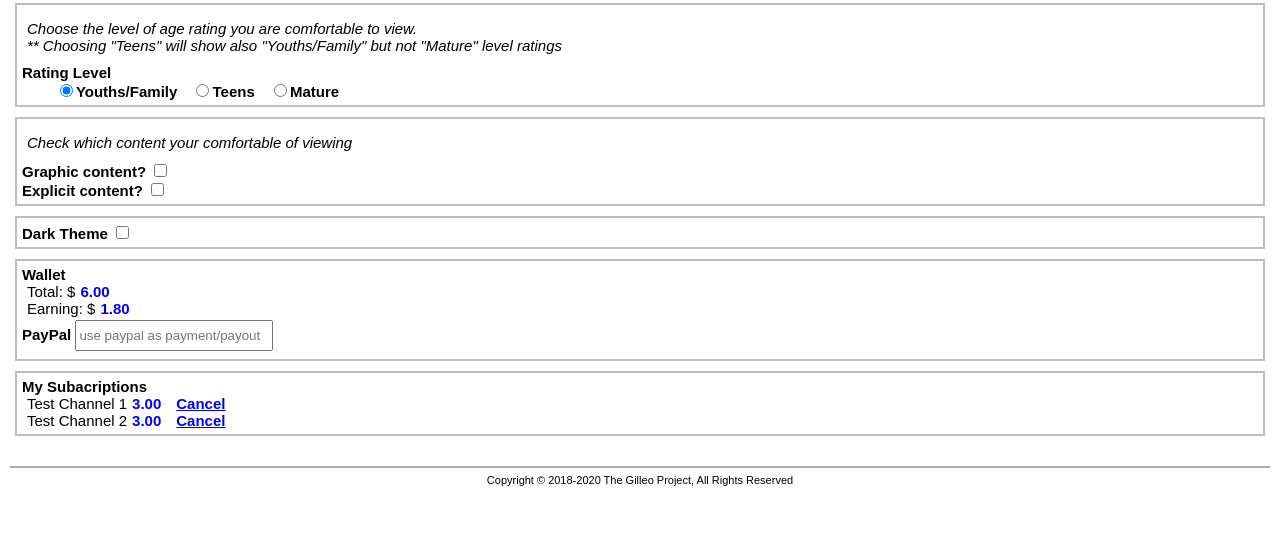
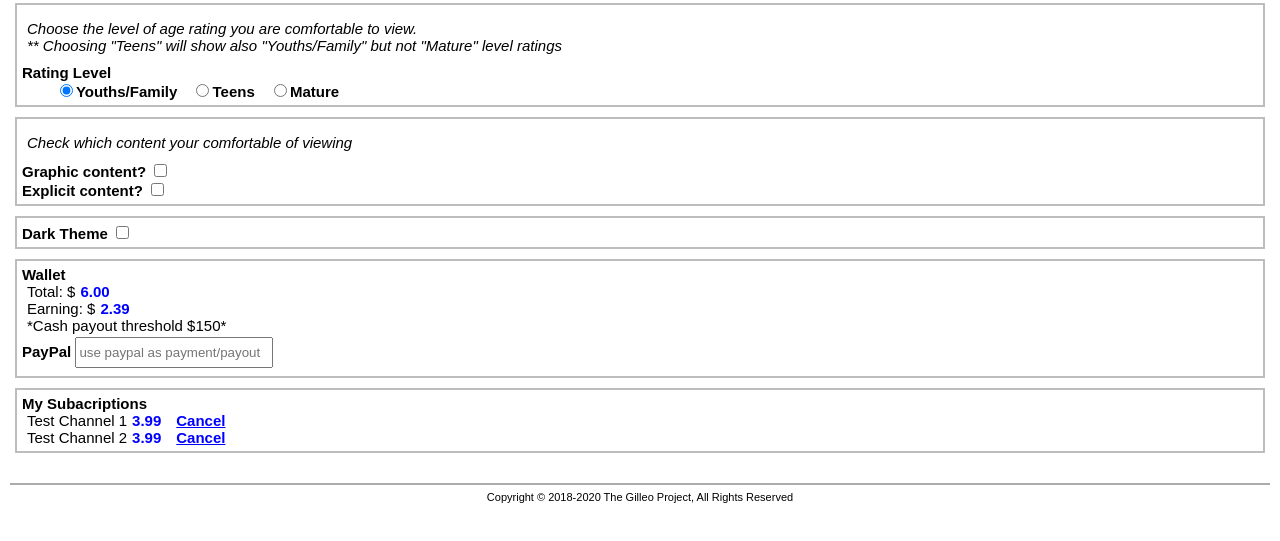
Before and after one commit to alphakingFTK/gilleoWeb, a plain HTML site: page gilleo website 0.0/public/setting.html in a window 1280 px wide. Shown: the part 73-614 px from the top of the page. Drawn offline with Linux system fonts and the light colour scheme; a web font is replaced by a local one.

Commit message:
Add files via upload

```diff
--- a/gilleo website 0.0/public/setting.html
+++ b/gilleo website 0.0/public/setting.html
@@ -43,7 +43,7 @@
                 <div class="textInf">
 
                 	<p>Choose the level of age rating you are comfortable to view. </p>
-                	<p>** Choosing "Teens" will show also "Youths/Family" but not "Mature" level ratings</p>
+                	<p class="ecText">** Choosing "Teens" will show also "Youths/Family" but not "Mature" level ratings</p>
 
                 </div>
 
@@ -104,8 +104,9 @@
                 </div>
 				<!--Creators with a following over 500 earns from subacriptions at 60% can be paid out the following month after collection on the 2nd of the month-->
                 <div style="display: flex;">
-                    <p>Earning: $ </p><a>1.80</a>
+                    <p>Earning: $ </p><a>2.39</a>
                 </div>
+                <p class="ecText">*Cash payout threshold $150*</p>
 
                 <div>
                     <label for="">PayPal</label>
@@ -121,13 +122,13 @@
 
                 <div style="display: flex;">
                     <p>Test Channel 1 </p>
-                    <a>3.00</a>
+                    <a>3.99</a>
                     <a class="cbutton" href="">Cancel</a>
                 </div>
 
                 <div style="display: flex;">
                     <p>Test Channel 2 </p>
-                    <a>3.00</a>
+                    <a>3.99</a>
                     <a class="cbutton" href="">Cancel</a>
                 </div>
 
```
